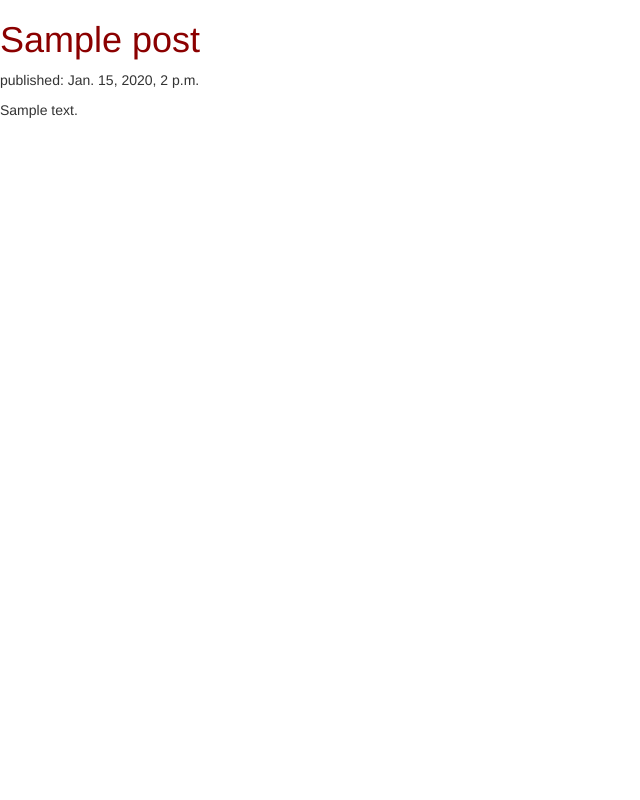
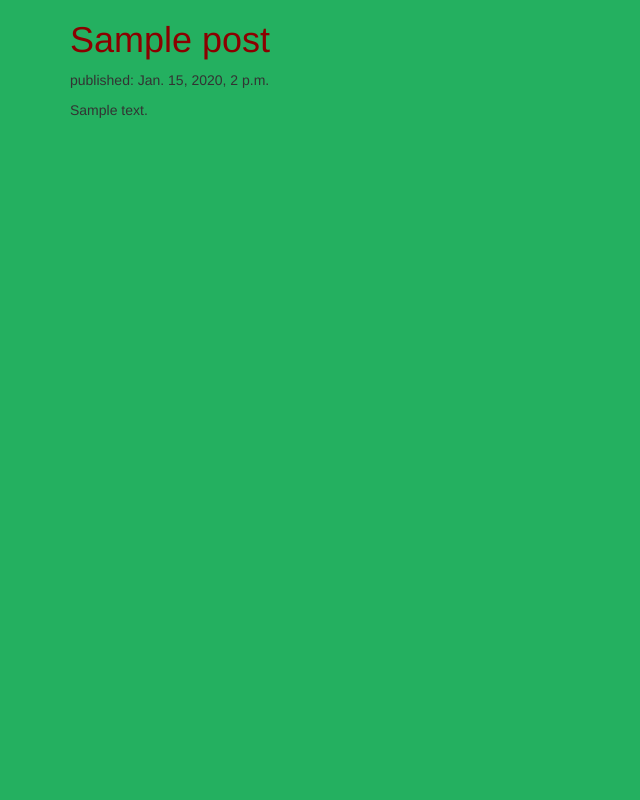
Before and after one commit to astarothik/blog, a Django app: template blog/templates/blog/post_list.html in a window 1280 px wide. Shown: the whole page, without its empty margins (0-640 px from the left). Run offline with Django 3.2, Linux system fonts and the light colour scheme; the template is opened without the code that fills it: values that come from a table or form of the project are taken from there, others are empty; tables that the repository leaves empty hold one stand-in row (values such as "Sample post"); some libraries are stand-ins or nearby versions.

Commit message:
edit style

```diff
--- a/blog/static/css/blog.css
+++ b/blog/static/css/blog.css
@@ -1,3 +1,7 @@
-    h1 a {
+body {
+    background: #24b060;
+}
+
+h1 a {
         color: darkred;
     }
--- a/blog/templates/blog/post_list.html
+++ b/blog/templates/blog/post_list.html
@@ -10,10 +10,11 @@
 <body>
 {% for post in posts %}
     <div>
-
+        <div class="container">
         <h1><a href="">{{ post.title }}</a></h1>
         <p>published: {{ post.published_date }}</p>
         <p>{{ post.text }}</p>
+        </div>
     </div>
 {% endfor %}
 </body>
```
